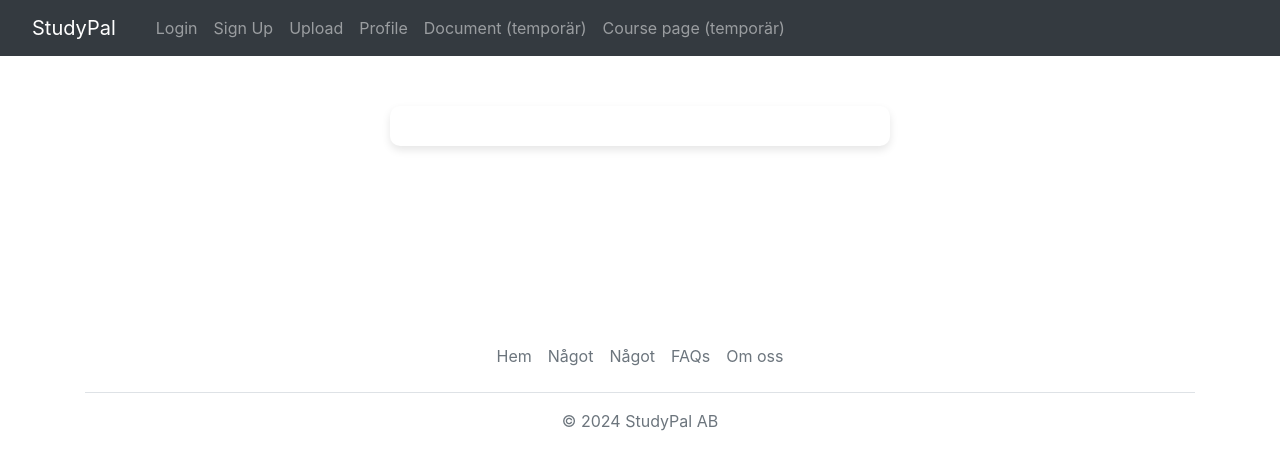
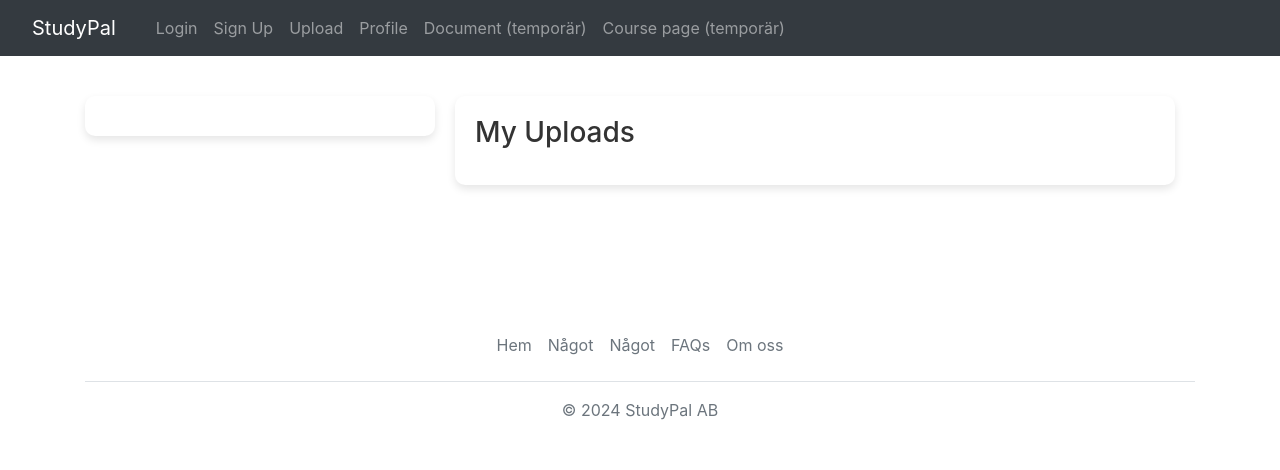
Before and after one commit to AlexNordenhog/Studypal, a Flask app: page /profile in a window 1280 px wide. Shown: the top 470 px of the page. Run offline with Flask 3, Linux system fonts and the light colour scheme; some libraries are stand-ins or nearby versions.

Commit message:
user profile

```diff
--- a/website/templates/profile.html
+++ b/website/templates/profile.html
@@ -4,8 +4,9 @@
 <style>
     /* Add your custom CSS styles here */
     .profile-card {
-        max-width: 500px;
-        margin: 50px auto;
+        width: 350px; /* Increased width for the profile card */
+        float: left; /* Changed float to left */
+        margin-bottom: 20px; /* Added margin-bottom to separate profile card from documents box */
         padding: 20px;
         border-radius: 10px;
         box-shadow: 0 4px 8px rgba(0, 0, 0, 0.1);
@@ -13,11 +14,33 @@
     }
     .profile-card h3 {
         margin-bottom: 15px;
+        margin-top: 20px; /* Increased margin-top for the "Welcome" text */
         color: #333;
     }
     .profile-card p {
         margin-bottom: 10px;
         color: #666;
+    }
+    .profile-picture {
+        width: 150px; /* Increased width for the profile picture */
+        height: 150px; /* Increased height for the profile picture */
+        border-radius: 50%; /* Rounded border for circular profile picture */
+        margin: 20px auto 30px; /* Changed margin to include larger margin-top and margin-bottom */
+        display: block; /* Display as a block element */
+        object-fit: cover; /* Ensure the image covers the entire area */
+    }
+    .document-box {
+        max-width: calc(100% - 390px); /* Adjusted max-width for the documents box */
+        margin-left: 370px; /* Changed margin-left to accommodate the profile card */
+        margin-top: 40px; /* Added margin-top to create space between the top and the boxes */
+        padding: 20px;
+        border-radius: 10px;
+        box-shadow: 0 4px 8px rgba(0, 0, 0, 0.1);
+        background-color: #fff;
+    }
+    .document-box h3 {
+        margin-bottom: 15px;
+        color: #333;
     }
     .document-list {
         margin-top: 20px;
@@ -50,11 +73,22 @@
     .submit-btn:hover {
         background-color: #0056b3;
     }
+    /* Add space between profile card and footer */
+    footer {
+        clear: both; /* Ensure the footer stays below both floating elements */
+        margin-top: 40px; /* Add space between the profile card and the footer */
+    }
 </style>
 
 <div class="profile-card" id="profileContainer"></div>
 
+<div class="document-box">
+    <h3>My Uploads</h3>
+    <div id="documentList"></div>
+</div>
+
 <script type="module">
+    // Function to check if user exists in the database
     function userExists(uid) {
         const dbRef = ref(getDatabase());
         return get(child(dbRef, `Users/${uid}`)).then((snapshot) => {
@@ -65,6 +99,7 @@
         });
     }
 
+    // Firebase configuration and initialization
     import firebaseConfig from "{{ url_for('static', filename='firebase-cfg.js') }}";
     import { initializeApp } from "https://www.gstatic.com/firebasejs/10.8.1/firebase-app.js";
     import { getAuth, onAuthStateChanged } from "https://www.gstatic.com/firebasejs/10.8.1/firebase-auth.js";
@@ -73,15 +108,9 @@
     const app = initializeApp(firebaseConfig);
     const auth = getAuth(app);
 
-    onAuthStateChanged(auth, (user) => {
-        if (user) {
-            const dbRef = ref(getDatabase());
-            const uid = user.uid;
-
-            userExists(uid).then((exists) => {
-                if (exists) {
-                    // User exists, proceed as normal
-                    get(child(dbRef, `Users/${uid}/username`)).then((snapshot) => {
+    // Function to display profile information
+    function displayProfile(uid, user) {
+        get(child(ref(getDatabase()), `Users/${uid}/username`)).then((snapshot) => {
             let username = '';
             if (snapshot.exists()) {
                 username = snapshot.val().toString();
@@ -89,16 +118,17 @@
                 username = 'unknown user';
             }
 
-                        // Display profile
+            // Display profile information
             let profileView = `
-                            <h3>Welcome, ${user.displayName}!</h3>
+                <img src="${user.photoURL}" alt="Profile Picture" class="profile-picture">
+                <h3>Welcome, ${user.displayName}</h3>
                 <p>Username: ${username}</p>
                 <p>Email: ${user.email}</p>
                 <!-- Add more profile information here -->
             `;
 
             // Fetch user creation date from the database
-                        get(child(dbRef, `Users/${uid}/creation_date`)).then((dateSnapshot) => {
+            get(child(ref(getDatabase()), `Users/${uid}/creation_date`)).then((dateSnapshot) => {
                 let creationDate = '';
                 if (dateSnapshot.exists()) {
                     creationDate = dateSnapshot.val().toString();
@@ -107,26 +137,7 @@
                 // Add Member since text here
                 profileView += `<p>Member since: ${creationDate}</p>`;
 
-                            // Fetch document list
-                            const documentListRef = ref(getDatabase(), `Users/${uid}/Documents/`);
-                            get(documentListRef).then((snapshot) => {
-                                const documentList = snapshot.val();
-
-                                if (documentList !== null && Object.keys(documentList).length > 0) {
-                                    profileView += '<div class="document-list"><h4>Document List</h4>';
-                                    Object.keys(documentList).forEach((key) => {
-                                        const documentId = documentList[key];
-                                        profileView += `
-                                            <div class="document-item">
-                                                <a href="/PDF/${documentId}" class="document-link">Document ${documentId}</a>
-                                            </div>
-                                        `;
-                                    });
-                                    profileView += '</div>';
-                                } else {
-                                    profileView += '<p class="no-documents-message">No uploads yet. ';
-                                    profileView += '<a href="/upload" class="upload-link">Upload your first document</a>.</p>';
-                                }
+                // Update profile container with the profile view
                 document.getElementById("profileContainer").innerHTML = profileView;
             }).catch((error) => {
                 console.error(error);
@@ -134,9 +145,46 @@
         }).catch((error) => {
             console.error(error);
         });
+    }
+
+    // Function to display the document list
+    function displayDocumentList(uid) {
+        const documentListRef = ref(getDatabase(), `Users/${uid}/Documents/`);
+        get(documentListRef).then((snapshot) => {
+            const documentList = snapshot.val();
+
+            let documentListView = '';
+            if (documentList !== null && Object.keys(documentList).length > 0) {
+                Object.keys(documentList).forEach((key) => {
+                    const documentId = documentList[key];
+                    documentListView += `
+                        <div class="document-item">
+                            <a href="/PDF/${documentId}" class="document-link">Document ${documentId}</a>
+                        </div>
+                    `;
+                });
+            } else {
+                documentListView += '<p class="no-documents-message">No uploads yet. ';
+                documentListView += '<a href="/upload" class="upload-link">Upload your first document</a>.</p>';
+            }
+            document.getElementById("documentList").innerHTML = documentListView;
         }).catch((error) => {
             console.error(error);
         });
+    }
+
+    // Fetch user data and display profile and document list
+    onAuthStateChanged(auth, (user) => {
+        if (user) {
+            const uid = user.uid;
+
+            userExists(uid).then((exists) => {
+                if (exists) {
+                    // Display profile
+                    displayProfile(uid, user);
+
+                    // Display document list
+                    displayDocumentList(uid);
                 } else {
                     window.location.href = '/create_profile'
                 }
--- a/website/views.py
+++ b/website/views.py
@@ -62,7 +62,7 @@ def get_universities():
 @views.route("/document")
 def document():
 
-    id = 1
+    id = 4
     document = d.get_document(id)
 
     votes = d.get_document_votes(id)
```
Lines whose indentation alone changed are shown as unchanged.
